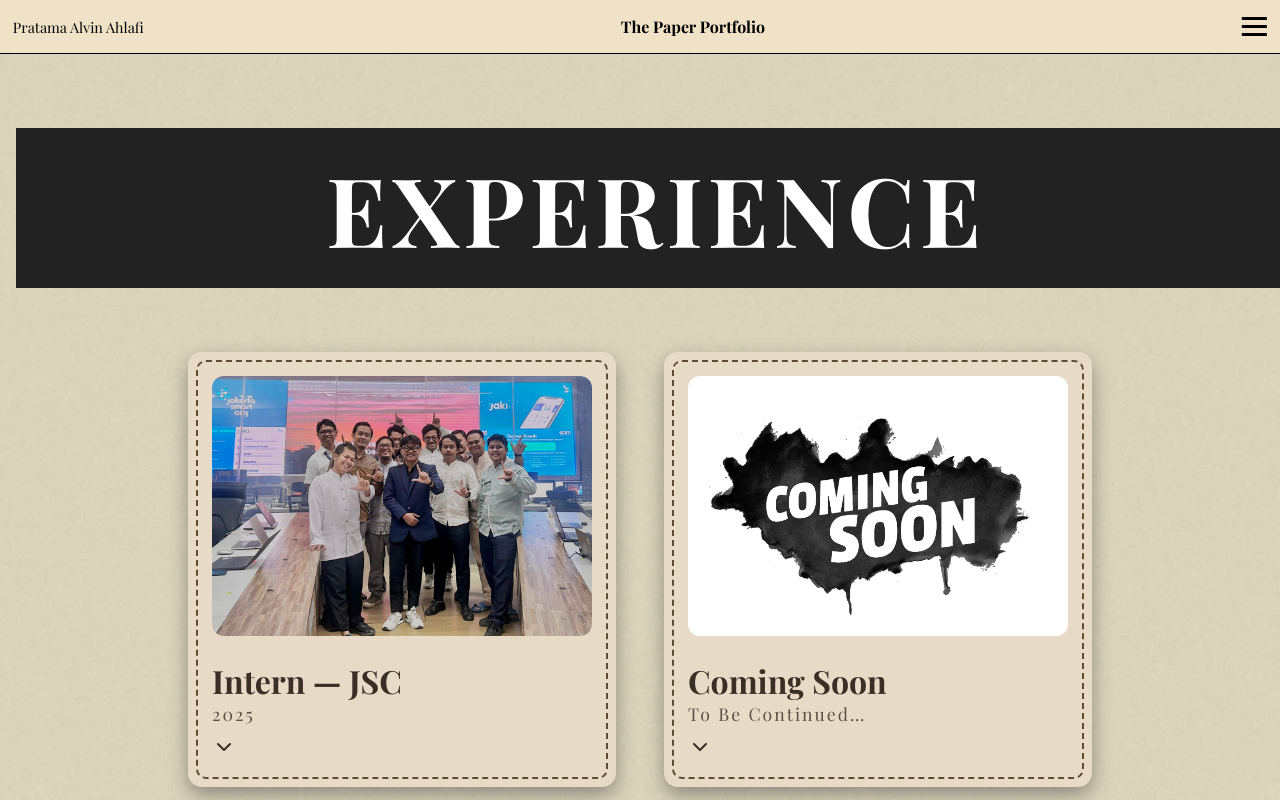
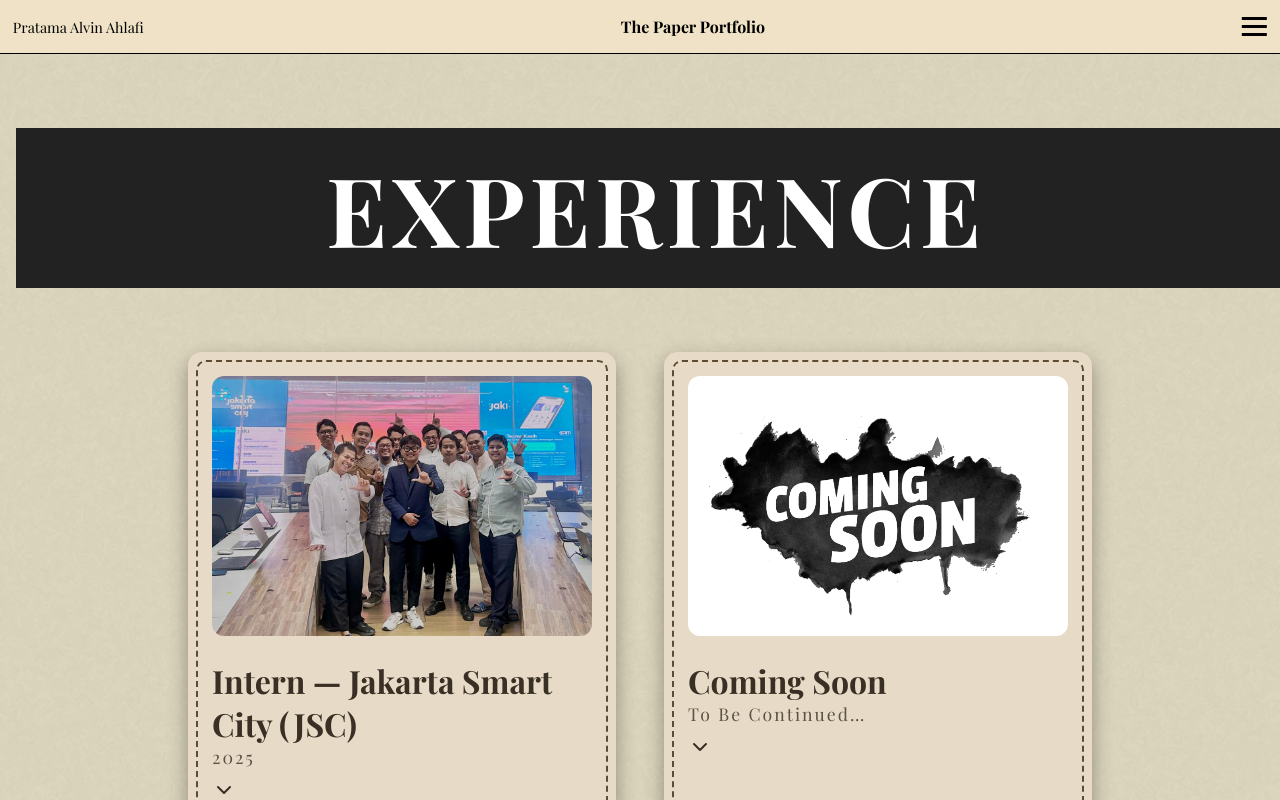
Before and after one commit to Alvin-1308/my-portofolio, a Next.js app: page /experience in a window 1280 px wide. Shown: the top 800 px of the page. Built offline with nearby package versions, Linux system fonts and the light colour scheme; a web font is replaced by a local one.

Commit message:
Update portfolio final

```diff
--- a/pages/experience.js
+++ b/pages/experience.js
@@ -16,13 +16,13 @@ export default function Experience() {
 
   const experiences = [
     {
-      title: "Intern — JSC",
+      title: "Intern — Jakarta Smart City (JSC)",
       year: "2025",
       img: "/images/internjsc.jpeg",
       shortDesc:
         "Infrastructure, cybersecurity, and enterprise IT environment learning experience.",
       longDesc:
-        "During my internship at JSC, I learned and observed the internal working environment, especially in the infrastructure division. I gained an understanding of IT infrastructure management in a professional setting. I also participated in ISO-related meetings and learned about information security practices, including the implementation of Web Application Firewall (WAF). Additionally, I joined the IoT team for field visits to check CCTV systems and sensors at a pump house facility.",
+        "During my internship at Jakarta Smart City (JSC), I learned and observed the internal working environment, especially in the infrastructure division. I gained an understanding of IT infrastructure management in a professional setting. I also participated in ISO-related meetings and learned about information security practices, including the implementation of Web Application Firewall (WAF). Additionally, I joined the IoT team for field visits to check CCTV systems and sensors at a pump house facility.",
     },
     {
       title: "Coming Soon",
```
